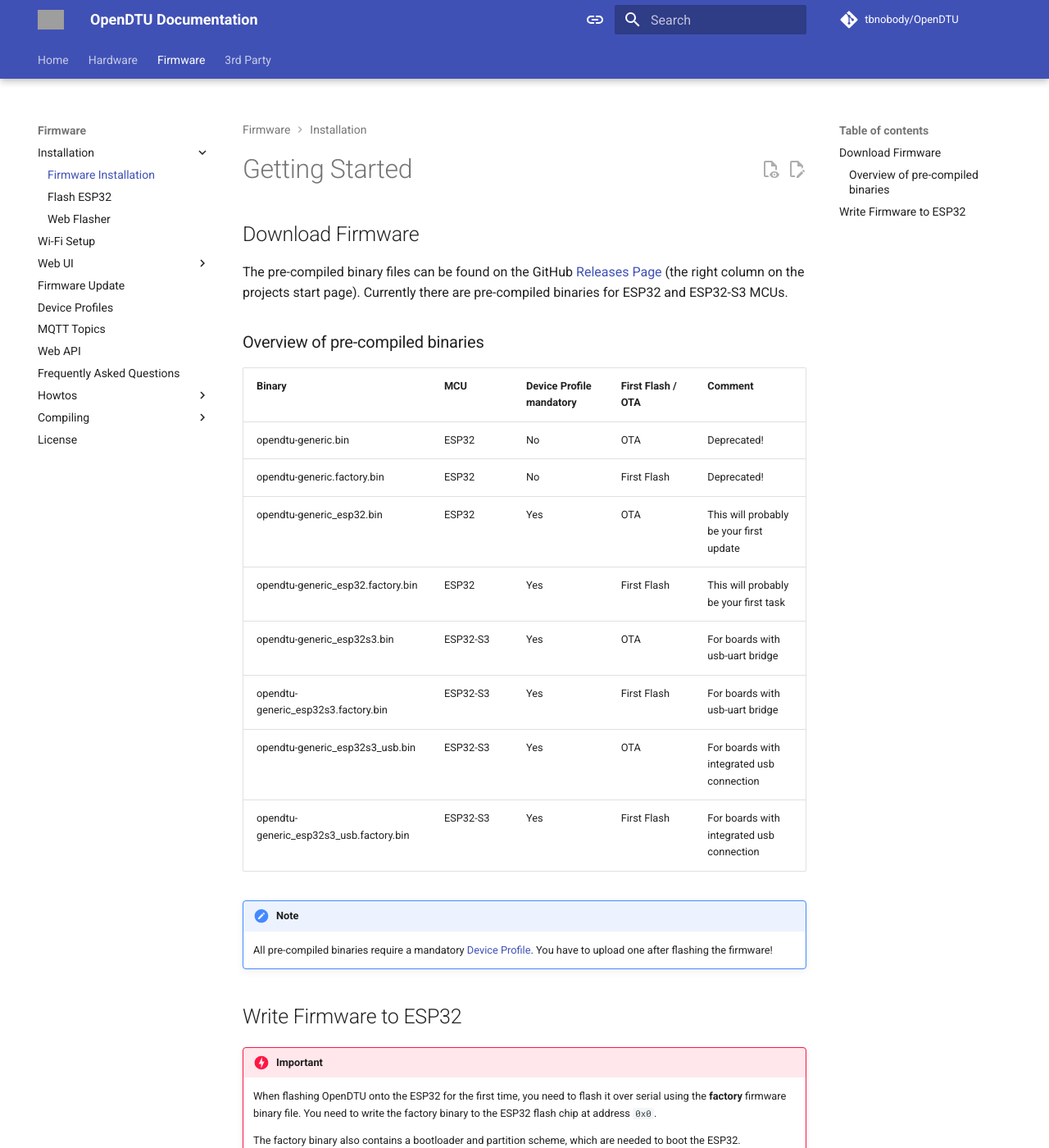
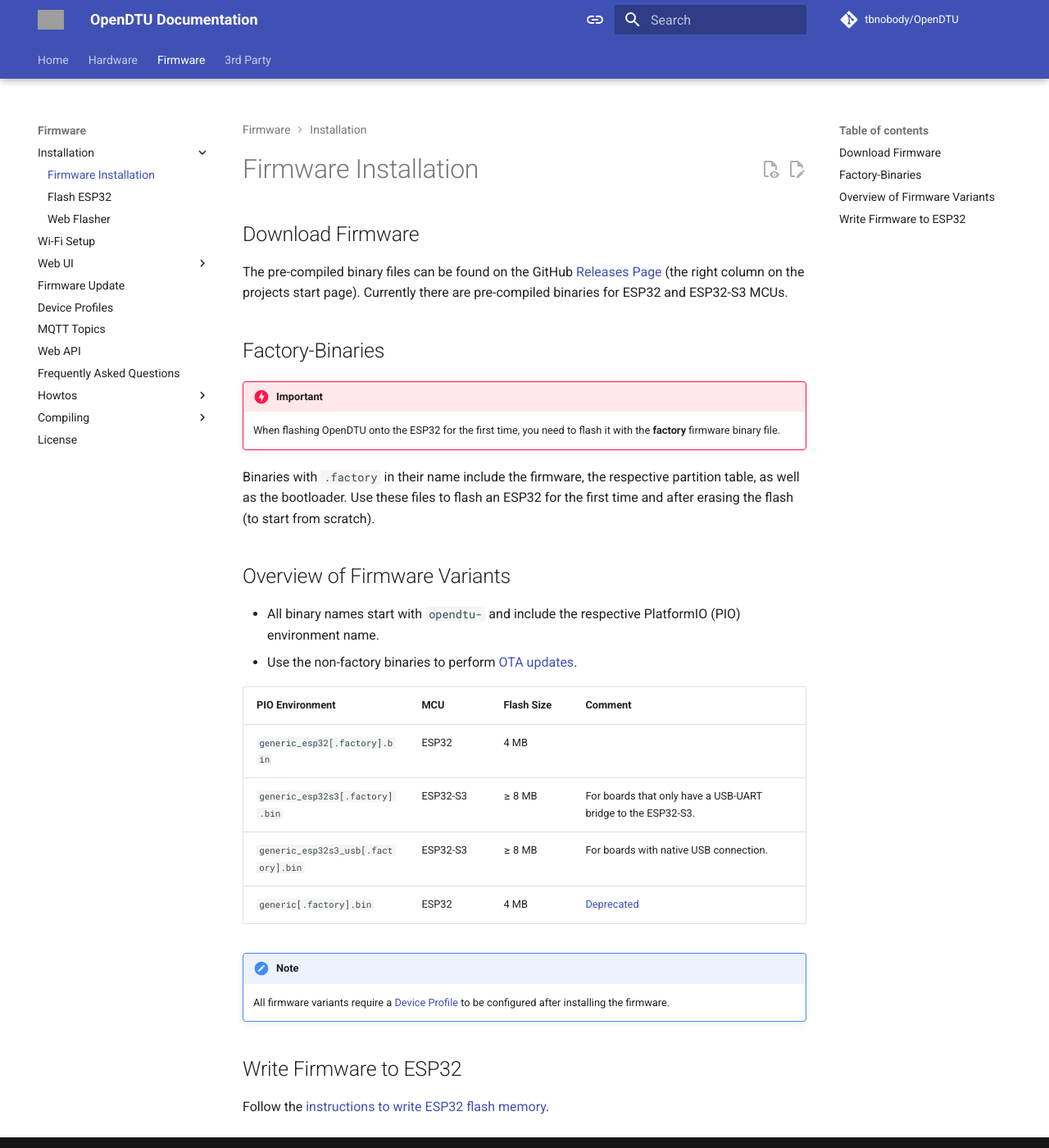
Before and after one commit to tbnobody/OpenDTU-docs, an MkDocs documentation site: the page built from docs/firmware/index.md, in a window 1280 px wide and 1400 px high. Shown: the whole window at 82% size. Built offline with MkDocs 1.6.1 and Material for MkDocs 9.7.7, drawn with Linux system fonts in a browser that asks for light colours; comment, search, counter and statistics services are not loaded; grey boxes are pictures that could not be loaded.

Commit message:
update firmware variants

```diff
--- a/docs/firmware/index.md
+++ b/docs/firmware/index.md
@@ -1,4 +1,4 @@
-# Getting Started
+# Firmware Installation
 
 ## Download Firmware
 
@@ -7,30 +7,33 @@
 column on the projects start page). Currently there are pre-compiled binaries
 for ESP32 and ESP32-S3 MCUs.
 
-### Overview of pre-compiled binaries
+## Factory-Binaries
 
-| Binary                                  | MCU       | Device Profile mandatory | First Flash / OTA | Comment                                   |
-| --------------------------------------- | --------- | ------------------------ | ----------------- | ----------------------------------------- |
-| opendtu-generic.bin                     | ESP32     | No                       | OTA               | Deprecated!                               |
-| opendtu-generic.factory.bin             | ESP32     | No                       | First Flash       | Deprecated!                               |
-| opendtu-generic_esp32.bin               | ESP32     | Yes                      | OTA               | This will probably be your first update   |
-| opendtu-generic_esp32.factory.bin       | ESP32     | Yes                      | First Flash       | This will probably be your first task     |
-| opendtu-generic_esp32s3.bin             | ESP32-S3  | Yes                      | OTA               | For boards with usb-uart bridge           |
-| opendtu-generic_esp32s3.factory.bin     | ESP32-S3  | Yes                      | First Flash       | For boards with usb-uart bridge           |
-| opendtu-generic_esp32s3_usb.bin         | ESP32-S3  | Yes                      | OTA               | For boards with integrated usb connection |
-| opendtu-generic_esp32s3_usb.factory.bin | ESP32-S3  | Yes                      | First Flash       | For boards with integrated usb connection |
+!!! danger "Important"
+    When flashing OpenDTU onto the ESP32 for the first time, you need
+    to flash it with the **factory** firmware binary file.
+
+Binaries with `.factory` in their name include the firmware, the respective
+partition table, as well as the bootloader. Use these files to flash an ESP32
+for the first time and after erasing the flash (to start from scratch).
+
+## Overview of Firmware Variants
+
+* All binary names start with `opendtu-` and include the respective
+  PlatformIO (PIO) environment name.
+* Use the non-factory binaries to perform [OTA updates](update.md).
+
+| PIO Environment                        | MCU      | Flash Size          | Comment     |
+| -------------------------------------- | -------- | ------------------- | ----------- |
+| `generic_esp32[.factory].bin`          | ESP32    | 4&nbsp;MB           |  |
+| `generic_esp32s3[.factory].bin`        | ESP32-S3 | &ge;&nbsp;8&nbsp;MB | For boards that only have a USB-UART bridge to the ESP32-S3. |
+| `generic_esp32s3_usb[.factory].bin`    | ESP32-S3 | &ge;&nbsp;8&nbsp;MB | For boards with native USB connection. |
+| `generic[.factory].bin`                | ESP32    | 4&nbsp;MB           | [Deprecated](howto/migrate_generic.md) |
 
 !!! note "Note"
-    All pre-compiled binaries require a mandatory [Device
-    Profile](device_profiles.md). You have to upload one after flashing the
-    firmware!
+    All firmware variants require a [Device Profile](device_profiles.md) to be
+    configured after installing the firmware.
 
 ## Write Firmware to ESP32
 
-!!! danger "Important"
-    When flashing OpenDTU onto the ESP32 for the first time, you need to flash it over serial using the **factory** firmware binary file.
-    You need to write the factory binary to the ESP32 flash chip at address `0x0`.
-
-    The factory binary also contains a bootloader and partition scheme, which are needed to boot the ESP32.
-
 Follow the [instructions to write ESP32 flash memory](flash_esp.md).
```
